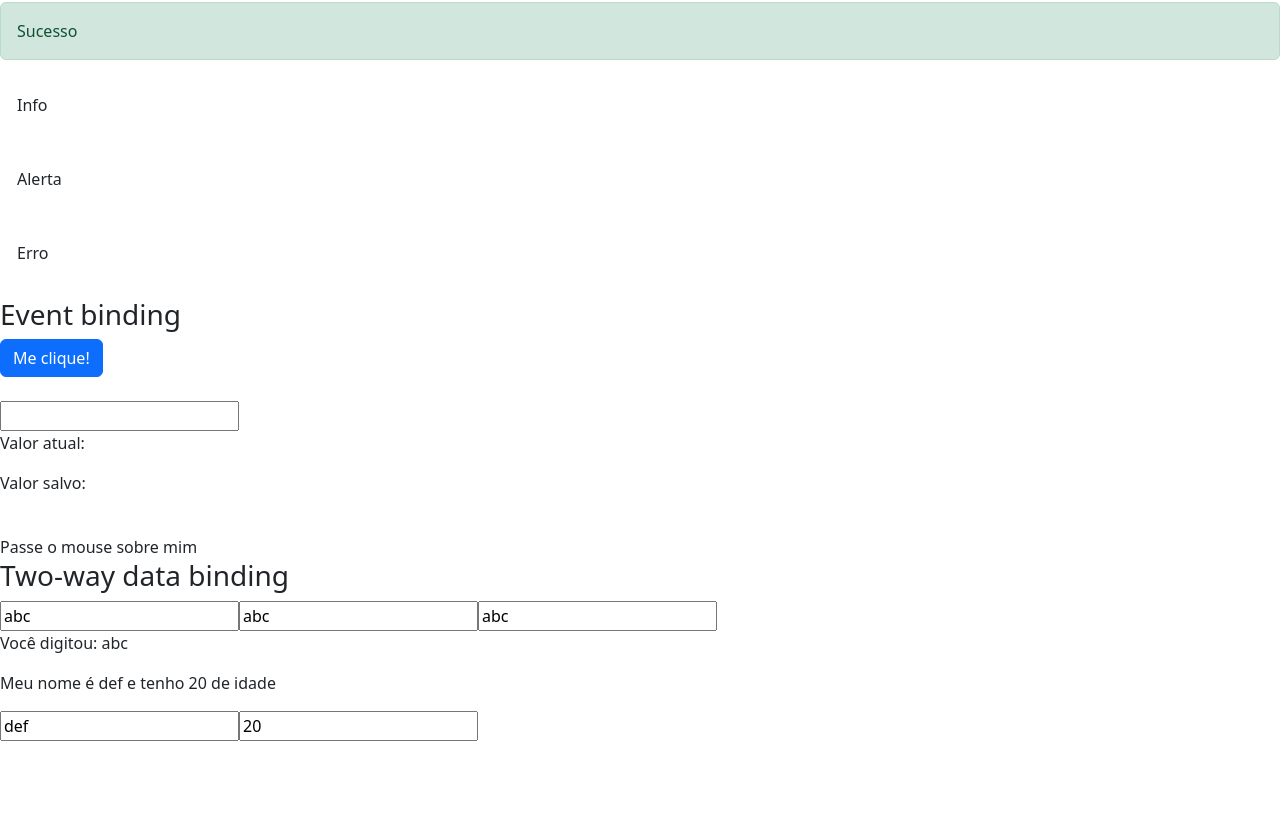
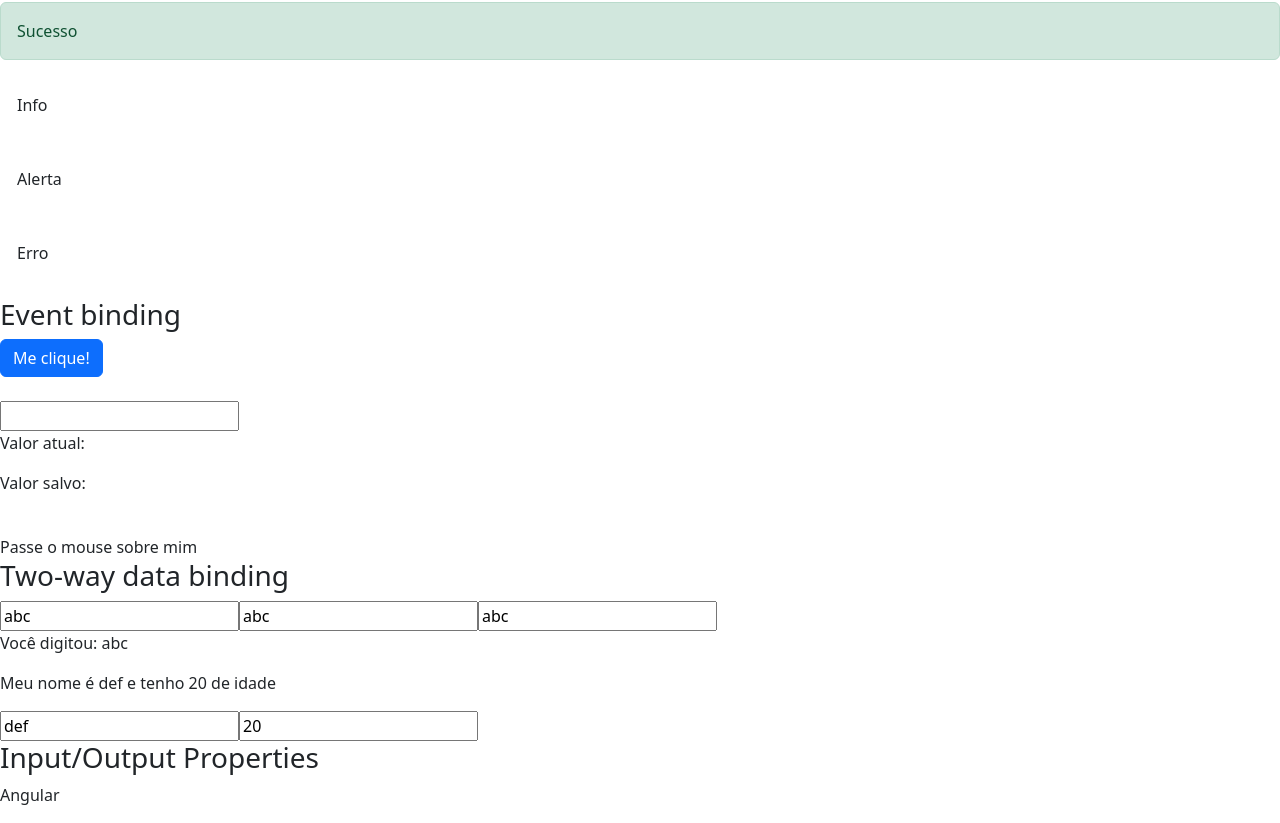
Before and after one commit to NuBzIiM/curso-angular-2, an Angular app in the folder data-binding/: page / in a window 1280 px wide. Shown: the part 707-1530 px from the top of the page. Before the commit the page ends 1448 px from the top, so only its background shows below. Built offline with nearby package versions, Linux system fonts and the light colour scheme.

Commit message:
input properties

```diff
--- a/data-binding/src/app/app.module.ts
+++ b/data-binding/src/app/app.module.ts
@@ -5,11 +5,13 @@
 import { AppRoutingModule } from './app-routing.module';
 import { AppComponent } from './app.component';
 import { DataBindingComponent } from './data-binding/data-binding.component';
+import { InputPropertyComponent } from './input-property/input-property.component';
 
 @NgModule({
   declarations: [
     AppComponent,
-    DataBindingComponent
+    DataBindingComponent,
+    InputPropertyComponent
   ],
   imports: [
     BrowserModule,
--- a/data-binding/src/app/data-binding/data-binding.component.html
+++ b/data-binding/src/app/data-binding/data-binding.component.html
@@ -118,3 +118,12 @@
      </div>
    </article>
  </section>
+
+
+ <section class="input-output-properties">
+   <article>
+     <h3>Input/Output Properties</h3>
+
+     <app-curso [nome]="nomeDoCurso"></app-curso>
+   </article>
+ </section>
--- a/data-binding/src/app/data-binding/data-binding.component.ts
+++ b/data-binding/src/app/data-binding/data-binding.component.ts
@@ -32,6 +32,9 @@
     idade: 20
   }
 
+  nomeDoCurso: string = 'Angular';
+
+
   getValor(){
     return 1
   }
--- /dev/null
+++ b/data-binding/src/app/input-property/input-property.component.html
@@ -0,0 +1 @@
+<p>{{ nomeCurso }}</p>
--- /dev/null
+++ b/data-binding/src/app/input-property/input-property.component.ts
@@ -0,0 +1,12 @@
+import { Component, Input } from '@angular/core';
+
+@Component({
+  selector: 'app-curso',
+  templateUrl: './input-property.component.html',
+  styleUrls: ['./input-property.component.css']
+})
+export class InputPropertyComponent {
+
+  @Input('nome')
+  nomeCurso: string = '';
+}
```
Also changed, not shown: data-binding/src/app/input-property/input-property.component.css (added), 1 other file (tests, documents, lock files or other folders).
